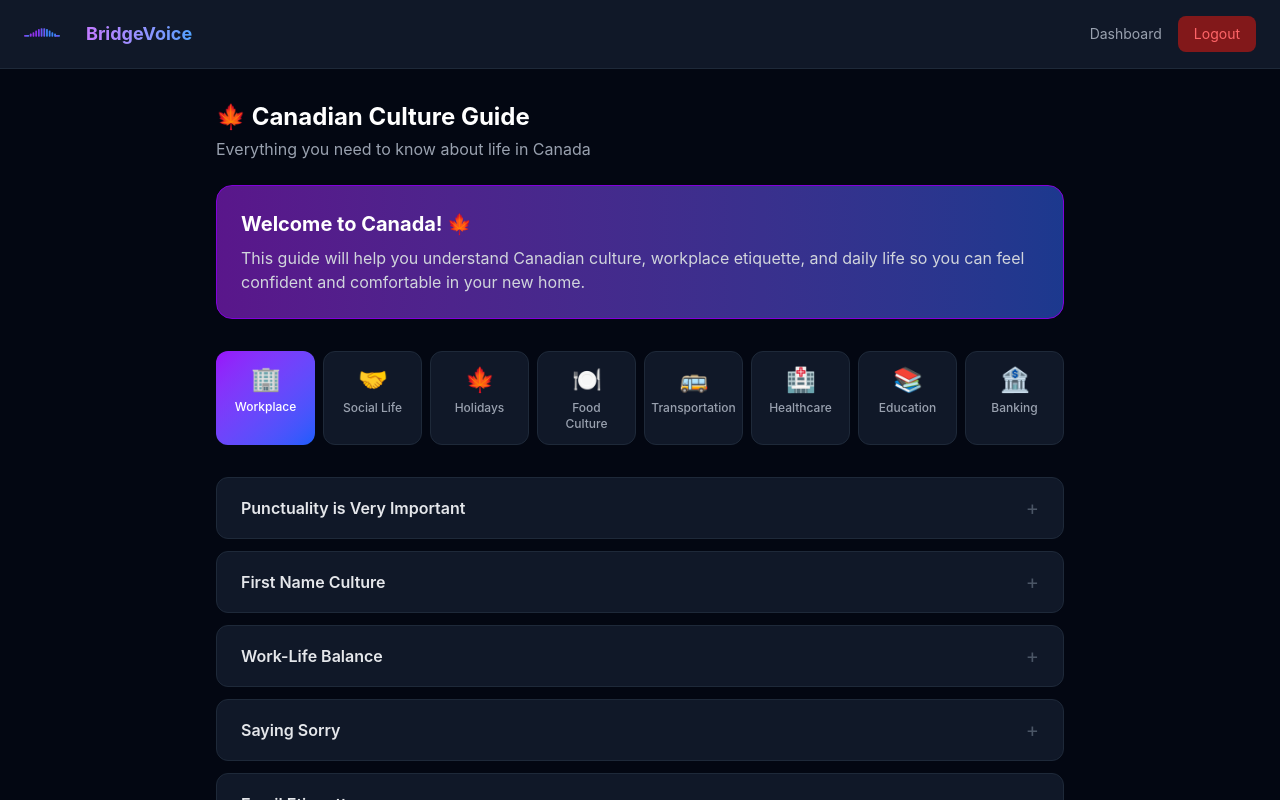
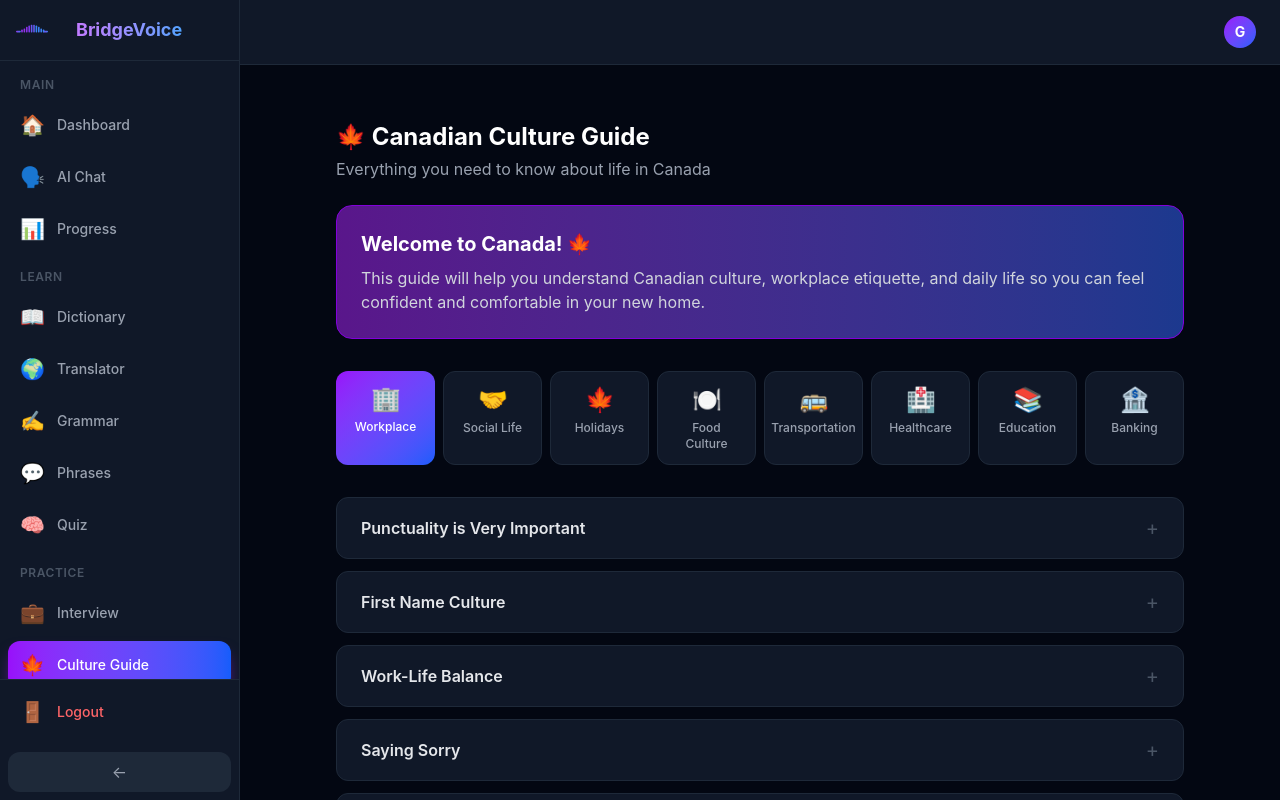
Before and after one commit to BridgeVoice/bridgevoice-frontend, a React (Vite) app: page /culture in a window 1280 px wide. Shown: the top 800 px of the page. Built offline with nearby package versions, Linux system fonts and the light colour scheme.

Commit message:
Layout added to all 8 pages - Community, Dictionary, Translator, Grammar, Phrases, Quiz, CultureGuide, Settings

```diff
--- a/src/pages/Community.jsx
+++ b/src/pages/Community.jsx
@@ -1,9 +1,10 @@
 import { useState } from 'react'
-import { useNavigate, Link } from 'react-router-dom'
-import Logo from '../assets/logo'
+import Layout from '../components/Layout'
+// import { useNavigate, Link } from 'react-router-dom'
+// import Logo from '../assets/logo'
 
 function Community() {
-  const navigate = useNavigate()
+  // const navigate = useNavigate()
   const [activeTab, setActiveTab] = useState('feed')
   const [newPost, setNewPost] = useState('')
   const [posts, setPosts] = useState([
@@ -51,9 +52,10 @@ function Community() {
   const avatarColors = ['from-purple-600 to-blue-600', 'from-green-600 to-teal-600', 'from-orange-600 to-red-600', 'from-pink-600 to-purple-600', 'from-blue-600 to-cyan-600']
 
   return (
-    <div className="min-h-screen bg-gray-950 text-white">
+    <Layout>
+    {/* <div className="min-h-screen bg-gray-950 text-white"> */}
 
-      <nav className="bg-gray-900 border-b border-gray-800 px-6 py-4 flex justify-between items-center">
+      {/* <nav className="bg-gray-900 border-b border-gray-800 px-6 py-4 flex justify-between items-center">
         <div className="flex items-center gap-2">
           <Logo size={18} />
           <h1 className="text-lg font-bold bg-gradient-to-r from-purple-400 to-blue-400 bg-clip-text text-transparent">BridgeVoice</h1>
@@ -67,7 +69,7 @@ function Community() {
             Logout
           </button>
         </div>
-      </nav>
+      </nav> */}
 
       <div className="max-w-4xl mx-auto px-6 py-8">
 
@@ -204,7 +206,7 @@ function Community() {
         )}
 
       </div>
-    </div>
+    </Layout>
   )
 }
 
--- a/src/pages/CultureGuide.jsx
+++ b/src/pages/CultureGuide.jsx
@@ -1,9 +1,7 @@
 import { useState } from 'react'
-import { useNavigate, Link } from 'react-router-dom'
-import Logo from '../assets/logo'
+import Layout from '../components/Layout'
 
 function CultureGuide() {
-  const navigate = useNavigate()
   const [activeCategory, setActiveCategory] = useState('workplace')
   const [expandedItem, setExpandedItem] = useState(null)
 
@@ -75,23 +73,7 @@ function CultureGuide() {
   }
 
   return (
-    <div className="min-h-screen bg-gray-950 text-white">
-
-      <nav className="bg-gray-900 border-b border-gray-800 px-6 py-4 flex justify-between items-center">
-        <div className="flex items-center gap-2">
-          <Logo size={18} />
-          <h1 className="text-lg font-bold bg-gradient-to-r from-purple-400 to-blue-400 bg-clip-text text-transparent">BridgeVoice</h1>
-        </div>
-        <div className="flex items-center gap-4">
-          <Link to="/dashboard" className="text-gray-400 hover:text-white transition text-sm">Dashboard</Link>
-          <button
-            onClick={() => { localStorage.clear(); navigate('/') }}
-            className="bg-red-900 bg-opacity-50 hover:bg-opacity-80 text-red-400 px-4 py-2 rounded-lg text-sm transition"
-          >
-            Logout
-          </button>
-        </div>
-      </nav>
+    <Layout>
 
       <div className="max-w-4xl mx-auto px-6 py-8">
 
@@ -147,7 +129,7 @@ function CultureGuide() {
         </div>
 
       </div>
-    </div>
+    </Layout>
   )
 }
 
--- a/src/pages/Dictionary.jsx
+++ b/src/pages/Dictionary.jsx
@@ -1,9 +1,8 @@
 import { useState } from 'react'
-import { useNavigate, Link } from 'react-router-dom'
-import Logo from '../assets/logo'
+import Layout from '../components/Layout'
 
 function Dictionary() {
-  const navigate = useNavigate()
+  // const navigate = useNavigate()
   const [searchWord, setSearchWord] = useState('')
   const [result, setResult] = useState(null)
   const [loading, setLoading] = useState(false)
@@ -75,23 +74,24 @@ function Dictionary() {
   }
 
   return (
-    <div className="min-h-screen bg-gray-950 text-white">
+      <Layout>
+    {/* // <div className="min-h-screen bg-gray-950 text-white"> */}
 
-      <nav className="bg-gray-900 border-b border-gray-800 px-6 py-4 flex justify-between items-center">
-        <div className="flex items-center gap-2">
-          <Logo size={18} />
-          <h1 className="text-lg font-bold bg-gradient-to-r from-purple-400 to-blue-400 bg-clip-text text-transparent">BridgeVoice</h1>
-        </div>
-        <div className="flex items-center gap-4">
-          <Link to="/dashboard" className="text-gray-400 hover:text-white transition text-sm">Dashboard</Link>
-          <button
-            onClick={() => { localStorage.clear(); navigate('/') }}
-            className="bg-red-900 bg-opacity-50 hover:bg-opacity-80 text-red-400 px-4 py-2 rounded-lg text-sm transition"
-          >
-            Logout
-          </button>
-        </div>
-      </nav>
+    {/* //   <nav className="bg-gray-900 border-b border-gray-800 px-6 py-4 flex justify-between items-center">
+    //     <div className="flex items-center gap-2">
+    //       <Logo size={18} />
+    //       <h1 className="text-lg font-bold bg-gradient-to-r from-purple-400 to-blue-400 bg-clip-text text-transparent">BridgeVoice</h1>
+    //     </div>
+    //     <div className="flex items-center gap-4">
+    //       <Link to="/dashboard" className="text-gray-400 hover:text-white transition text-sm">Dashboard</Link>
+    //       <button
+    //         onClick={() => { localStorage.clear(); navigate('/') }}
+    //         className="bg-red-900 bg-opacity-50 hover:bg-opacity-80 text-red-400 px-4 py-2 rounded-lg text-sm transition"
+    //       >
+    //         Logout
+    //       </button>
+    //     </div>
+    //   </nav> */}
 
       <div className="max-w-4xl mx-auto px-6 py-8">
 
@@ -266,7 +266,8 @@ function Dictionary() {
         )}
 
       </div>
-    </div>
+    </Layout>
+    // {/* // </div> */}
   )
 }
 
--- a/src/pages/GrammarChecker.jsx
+++ b/src/pages/GrammarChecker.jsx
@@ -1,9 +1,7 @@
 import { useState } from 'react'
-import { useNavigate, Link } from 'react-router-dom'
-import Logo from '../assets/logo'
+import Layout from '../components/Layout'
 
 function GrammarChecker() {
-  const navigate = useNavigate()
   const [inputText, setInputText] = useState('')
   const [result, setResult] = useState(null)
   const [loading, setLoading] = useState(false)
@@ -51,24 +49,7 @@ function GrammarChecker() {
   }
 
   return (
-    <div className="min-h-screen bg-gray-950 text-white">
-
-      <nav className="bg-gray-900 border-b border-gray-800 px-6 py-4 flex justify-between items-center">
-        <div className="flex items-center gap-2">
-          <Logo size={18} />
-          <h1 className="text-lg font-bold bg-gradient-to-r from-purple-400 to-blue-400 bg-clip-text text-transparent">BridgeVoice</h1>
-        </div>
-        <div className="flex items-center gap-4">
-          <Link to="/dashboard" className="text-gray-400 hover:text-white transition text-sm">Dashboard</Link>
-          <button
-            onClick={() => { localStorage.clear(); navigate('/') }}
-            className="bg-red-900 bg-opacity-50 hover:bg-opacity-80 text-red-400 px-4 py-2 rounded-lg text-sm transition"
-          >
-            Logout
-          </button>
-        </div>
-      </nav>
-
+    <Layout>
       <div className="max-w-4xl mx-auto px-6 py-8">
 
         <div className="mb-6">
@@ -179,7 +160,7 @@ function GrammarChecker() {
         </div>
 
       </div>
-    </div>
+    </Layout>
   )
 }
 
--- a/src/pages/Phrases.jsx
+++ b/src/pages/Phrases.jsx
@@ -1,9 +1,7 @@
 import { useState } from 'react'
-import { useNavigate, Link } from 'react-router-dom'
-import Logo from '../assets/logo'
+import Layout from '../components/Layout'
 
 function Phrases() {
-  const navigate = useNavigate()
   const [activeCategory, setActiveCategory] = useState('workplace')
   const [expandedPhrase, setExpandedPhrase] = useState(null)
   const [searchTerm, setSearchTerm] = useState('')
@@ -100,23 +98,7 @@ function Phrases() {
   }
 
   return (
-    <div className="min-h-screen bg-gray-950 text-white">
-
-      <nav className="bg-gray-900 border-b border-gray-800 px-6 py-4 flex justify-between items-center">
-        <div className="flex items-center gap-2">
-          <Logo size={18} />
-          <h1 className="text-lg font-bold bg-gradient-to-r from-purple-400 to-blue-400 bg-clip-text text-transparent">BridgeVoice</h1>
-        </div>
-        <div className="flex items-center gap-4">
-          <Link to="/dashboard" className="text-gray-400 hover:text-white transition text-sm">Dashboard</Link>
-          <button
-            onClick={() => { localStorage.clear(); navigate('/') }}
-            className="bg-red-900 bg-opacity-50 hover:bg-opacity-80 text-red-400 px-4 py-2 rounded-lg text-sm transition"
-          >
-            Logout
-          </button>
-        </div>
-      </nav>
+    <Layout>
 
       <div className="max-w-4xl mx-auto px-6 py-8">
 
@@ -221,7 +203,7 @@ function Phrases() {
         </div>
 
       </div>
-    </div>
+    </Layout>
   )
 }
 
--- a/src/pages/Quiz.jsx
+++ b/src/pages/Quiz.jsx
@@ -1,9 +1,7 @@
 import { useState } from 'react'
-import { useNavigate, Link } from 'react-router-dom'
-import Logo from '../assets/logo'
+import Layout from '../components/Layout'
 
 function Quiz() {
-  const navigate = useNavigate()
   const [stage, setStage] = useState('levels')
   const [currentQ, setCurrentQ] = useState(0)
   const [score, setScore] = useState(0)
@@ -183,24 +181,7 @@ function Quiz() {
   const finalScore = score
 
   return (
-    <div className="min-h-screen bg-gray-950 text-white">
-
-      <nav className="bg-gray-900 border-b border-gray-800 px-6 py-4 flex justify-between items-center">
-        <div className="flex items-center gap-2">
-          <Logo size={18} />
-          <h1 className="text-lg font-bold bg-gradient-to-r from-purple-400 to-blue-400 bg-clip-text text-transparent">BridgeVoice</h1>
-        </div>
-        <div className="flex items-center gap-4">
-          <Link to="/dashboard" className="text-gray-400 hover:text-white transition text-sm">Dashboard</Link>
-          <Link to="/dictionary" className="text-gray-400 hover:text-white transition text-sm">Dictionary</Link>
-          <button
-            onClick={() => { localStorage.clear(); navigate('/') }}
-            className="bg-red-900 bg-opacity-50 hover:bg-opacity-80 text-red-400 px-4 py-2 rounded-lg text-sm transition"
-          >
-            Logout
-          </button>
-        </div>
-      </nav>
+    <Layout>
 
       <div className="max-w-2xl mx-auto px-6 py-8">
 
@@ -377,7 +358,7 @@ function Quiz() {
         )}
 
       </div>
-    </div>
+    </Layout>
   )
 }
 
--- a/src/pages/Settings.jsx
+++ b/src/pages/Settings.jsx
@@ -1,6 +1,6 @@
 import { useState } from 'react'
-import { useNavigate, Link } from 'react-router-dom'
-import Logo from '../assets/logo'
+import { useNavigate } from 'react-router-dom'
+import Layout from '../components/Layout'
 
 function Settings() {
   const navigate = useNavigate()
@@ -60,24 +60,7 @@ function Settings() {
   )
 
   return (
-    <div className="min-h-screen bg-gray-950 text-white">
-
-      <nav className="bg-gray-900 border-b border-gray-800 px-6 py-4 flex justify-between items-center">
-        <div className="flex items-center gap-2">
-          <Logo size={18} />
-          <h1 className="text-lg font-bold bg-gradient-to-r from-purple-400 to-blue-400 bg-clip-text text-transparent">BridgeVoice</h1>
-        </div>
-        <div className="flex items-center gap-4">
-          <Link to="/dashboard" className="text-gray-400 hover:text-white transition text-sm">Dashboard</Link>
-          <Link to="/profile" className="text-gray-400 hover:text-white transition text-sm">Profile</Link>
-          <button
-            onClick={() => { localStorage.clear(); navigate('/') }}
-            className="bg-red-900 bg-opacity-50 hover:bg-opacity-80 text-red-400 px-4 py-2 rounded-lg text-sm transition"
-          >
-            Logout
-          </button>
-        </div>
-      </nav>
+    <Layout>
 
       <div className="max-w-3xl mx-auto px-6 py-8">
 
@@ -205,7 +188,7 @@ function Settings() {
 
         </div>
       </div>
-    </div>
+    </Layout>
   )
 }
 
--- a/src/pages/Translator.jsx
+++ b/src/pages/Translator.jsx
@@ -1,9 +1,7 @@
 import { useState } from 'react'
-import { useNavigate, Link } from 'react-router-dom'
-import Logo from '../assets/logo'
+import Layout from '../components/Layout'
 
 function Translator() {
-  const navigate = useNavigate()
   const [inputText, setInputText] = useState('')
   const [translatedText, setTranslatedText] = useState('')
   const [fromLang, setFromLang] = useState('auto')
@@ -67,24 +65,7 @@ function Translator() {
   }
 
   return (
-    <div className="min-h-screen bg-gray-950 text-white">
-
-      <nav className="bg-gray-900 border-b border-gray-800 px-6 py-4 flex justify-between items-center">
-        <div className="flex items-center gap-2">
-          <Logo size={18} />
-          <h1 className="text-lg font-bold bg-gradient-to-r from-purple-400 to-blue-400 bg-clip-text text-transparent">BridgeVoice</h1>
-        </div>
-        <div className="flex items-center gap-4">
-          <Link to="/dashboard" className="text-gray-400 hover:text-white transition text-sm">Dashboard</Link>
-          <button
-            onClick={() => { localStorage.clear(); navigate('/') }}
-            className="bg-red-900 bg-opacity-50 hover:bg-opacity-80 text-red-400 px-4 py-2 rounded-lg text-sm transition"
-          >
-            Logout
-          </button>
-        </div>
-      </nav>
-
+    <Layout>
       <div className="max-w-4xl mx-auto px-6 py-8">
 
         <div className="mb-6">
@@ -205,7 +186,7 @@ function Translator() {
         </div>
 
       </div>
-    </div>
+    </Layout>
   )
 }
 
```
